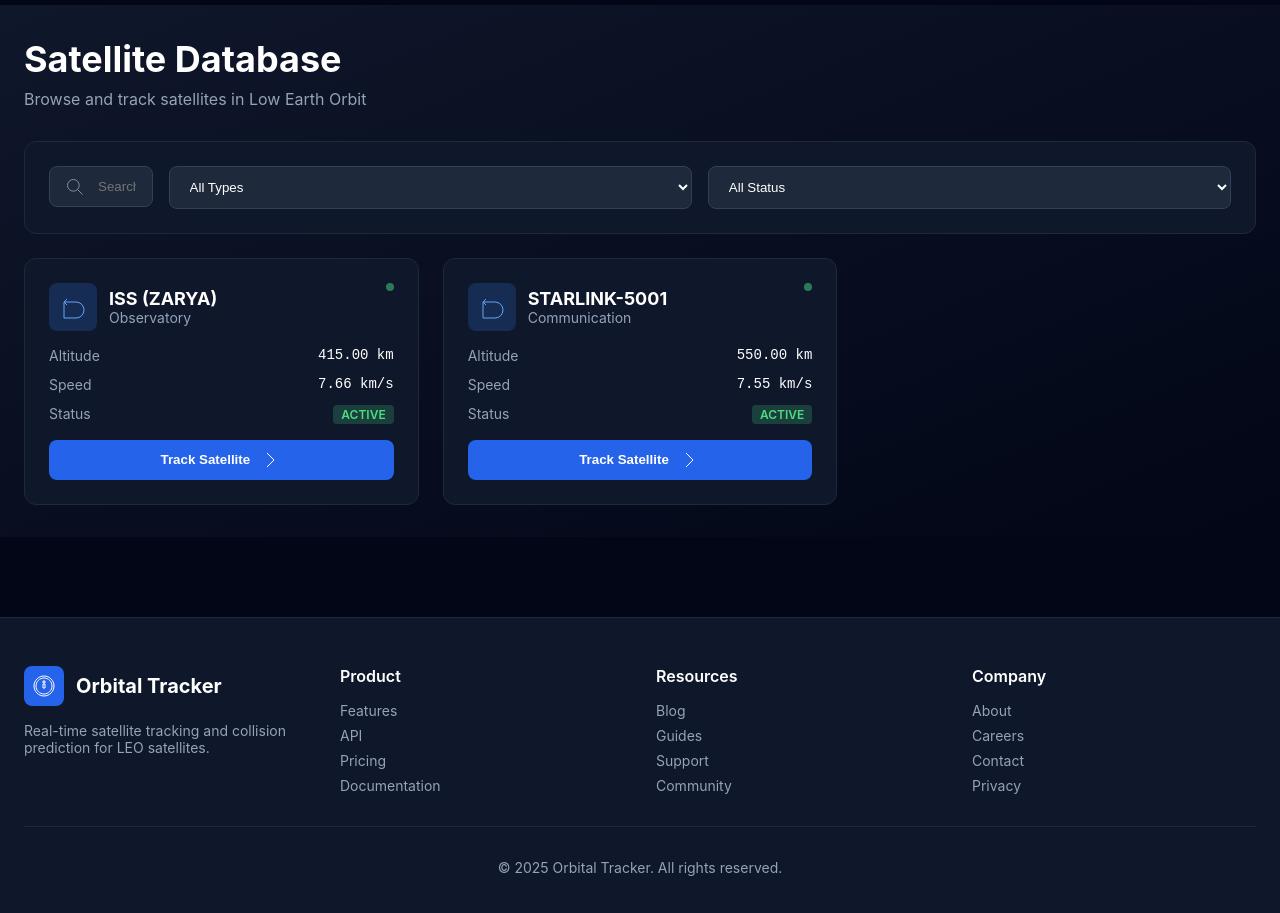
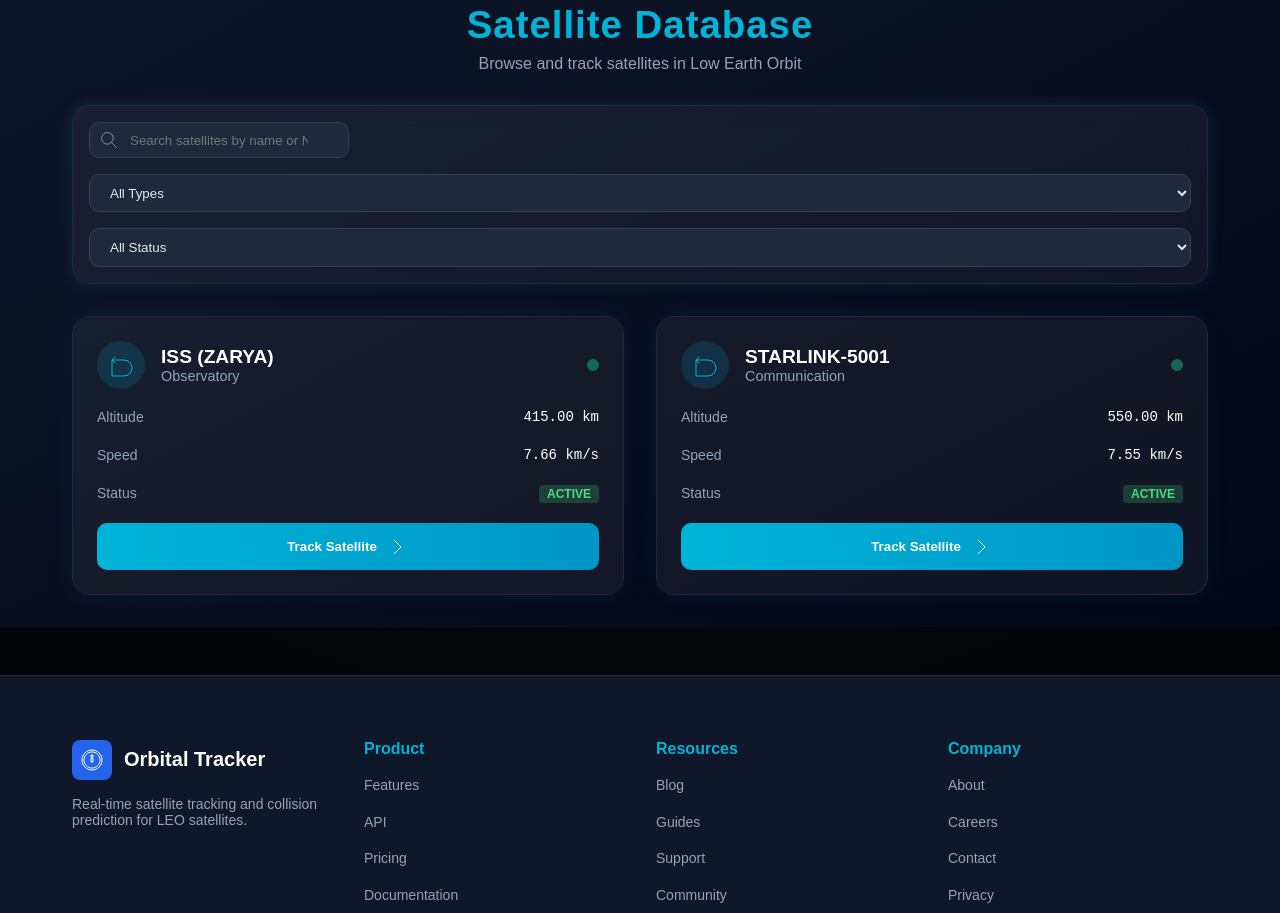
Before and after one commit to adityamaurya12/Project, a plain HTML site: page Frontend/index.html in a window 1280 px wide. Shown: the part 820-1733 px from the top of the page. Drawn offline with Linux system fonts and the light colour scheme.

```diff
--- a/Frontend/assets/css/style.css
+++ b/Frontend/assets/css/style.css
@@ -783,3 +783,246 @@
         display: none;
     }
 }
+/* === GLOBAL THEME === */
+body {
+  margin: 0;
+  font-family: 'Poppins', sans-serif;
+  background: radial-gradient(circle at 50% 30%, #0a0f1a, #000);
+  color: #e2e8f0;
+  overflow-x: hidden;
+}
+
+.container {
+  max-width: 1200px;
+  margin: auto;
+  padding: 2rem;
+}
+
+/* === HEADER === */
+.page-header {
+  text-align: center;
+  margin-bottom: 2rem;
+}
+
+.page-title {
+  font-size: 2.4rem;
+  color: #00b4d8;
+  letter-spacing: 1px;
+}
+
+.page-subtitle {
+  color: #94a3b8;
+  margin-top: 0.5rem;
+}
+
+/* === FILTERS === */
+.card-filters {
+  background: rgba(255, 255, 255, 0.05);
+  backdrop-filter: blur(12px);
+  border-radius: 16px;
+  padding: 1rem;
+  margin-bottom: 2rem;
+  box-shadow: 0 0 15px rgba(0, 180, 216, 0.15);
+}
+
+.filter-group {
+  display: flex;
+  gap: 1rem;
+  justify-content: center;
+  flex-wrap: wrap;
+}
+
+.search-input-wrapper {
+  position: relative;
+}
+
+.search-icon {
+  position: absolute;
+  top: 50%;
+  left: 10px;
+  width: 20px;
+  height: 20px;
+  transform: translateY(-50%);
+  color: #94a3b8;
+}
+
+.search-input {
+  background: #1e293b;
+  border: 1px solid #334155;
+  border-radius: 10px;
+  padding: 0.6rem 2.5rem;
+  color: #e2e8f0;
+  outline: none;
+  width: 260px;
+  transition: border-color 0.3s ease;
+}
+
+.search-input:focus {
+  border-color: #00b4d8;
+}
+
+.filter-select {
+  background: #1e293b;
+  border: 1px solid #334155;
+  border-radius: 10px;
+  padding: 0.6rem 1rem;
+  color: #e2e8f0;
+  cursor: pointer;
+  transition: border-color 0.3s ease;
+}
+
+.filter-select:hover {
+  border-color: #00b4d8;
+}
+
+/* === GRID === */
+.satellites-grid {
+  display: grid;
+  gap: 2rem;
+  grid-template-columns: repeat(auto-fit, minmax(300px, 1fr));
+}
+
+/* === SATELLITE CARD === */
+.satellite-card {
+  background: rgba(255, 255, 255, 0.05);
+  border-radius: 18px;
+  padding: 1.5rem;
+  box-shadow: 0 0 25px rgba(0, 180, 216, 0.08);
+  transition: transform 0.3s, box-shadow 0.3s;
+}
+
+.satellite-card:hover {
+  transform: translateY(-5px);
+  box-shadow: 0 0 30px rgba(0, 180, 216, 0.3);
+}
+
+.card-header {
+  display: flex;
+  justify-content: space-between;
+  align-items: center;
+}
+
+.satellite-info {
+  display: flex;
+  align-items: center;
+  gap: 1rem;
+}
+
+.satellite-icon-bg {
+  background: rgba(0, 180, 216, 0.15);
+  padding: 0.7rem;
+  border-radius: 50%;
+}
+
+.satellite-icon {
+  width: 24px;
+  height: 24px;
+  color: #00b4d8;
+}
+
+.satellite-card-title {
+  font-size: 1.2rem;
+  margin: 0;
+  color: #fff;
+}
+
+.satellite-type {
+  font-size: 0.9rem;
+  color: #94a3b8;
+}
+
+.status-indicator.active {
+  width: 12px;
+  height: 12px;
+  background: #10b981;
+  border-radius: 50%;
+}
+
+.card-details-group {
+  margin-top: 1rem;
+}
+
+.detail-row-small {
+  display: flex;
+  justify-content: space-between;
+  margin: 0.3rem 0;
+}
+
+.detail-label {
+  color: #94a3b8;
+}
+
+.detail-value {
+  color: #fff;
+}
+
+.status-tag-small.active {
+  color: #10b981;
+  font-weight: bold;
+}
+
+/* === BUTTON === */
+.btn-track {
+  margin-top: 1rem;
+  width: 100%;
+  padding: 0.7rem;
+  border: none;
+  border-radius: 10px;
+  background: linear-gradient(90deg, #00b4d8, #0096c7);
+  color: white;
+  font-weight: 600;
+  cursor: pointer;
+  transition: background 0.3s;
+}
+
+.btn-track:hover {
+  background: linear-gradient(90deg, #0096c7, #0077b6);
+}
+
+/* === FOOTER === */
+.footer {
+  background: #0f172a;
+  margin-top: 3rem;
+  padding: 2rem 1rem;
+  text-align: center;
+  border-top: 1px solid #1e293b;
+}
+
+.footer-grid {
+  display: grid;
+  gap: 2rem;
+  grid-template-columns: repeat(auto-fit, minmax(200px, 1fr));
+  text-align: left;
+}
+
+.footer-col h4 {
+  color: #00b4d8;
+  margin-bottom: 0.8rem;
+}
+
+.footer-col ul {
+  list-style: none;
+  padding: 0;
+  margin: 0;
+}
+
+.footer-col ul li {
+  color: #94a3b8;
+  margin: 0.4rem 0;
+  cursor: pointer;
+  transition: color 0.3s;
+}
+
+.footer-col ul li:hover {
+  color: #00b4d8;
+}
+
+.footer-text-small {
+  color: #94a3b8;
+}
+
+.footer-bottom {
+  margin-top: 2rem;
+  font-size: 0.85rem;
+  color: #64748b;
+}
```
Also changed, not shown: Frontend/Activated.html (added, +163 -0 lines), 1 other file.
